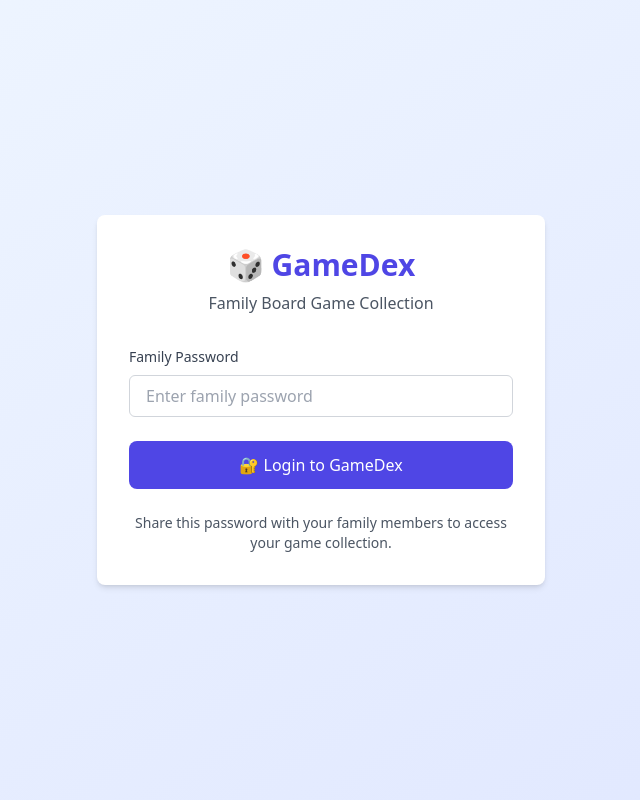
After one commit to chrisvaughn/gamedex, a FastAPI app: template app/templates/login.html in a window 1280 px wide. The commit adds this page. Shown: the whole page, without its empty margins (319-959 px from the left). Run offline with FastAPI, Linux system fonts and the light colour scheme; the template is opened without the code that fills it, so the values that code supplies are empty; parts of the project's set-up code (start-up, migrations or seed data) failed here and were passed over; some libraries are stand-ins or nearby versions.

Commit message:
add password

```diff
--- a/app/main.py
+++ b/app/main.py
@@ -8,6 +8,7 @@ from fastapi.templating import Jinja2Templates
 from sqlalchemy.orm import Session
 
 from .ai_utils import get_game_metadata
+from .auth import check_family_password, create_session_token, require_auth
 from .database import engine, get_db
 from .models import Base, FamilyMember, Game, GameRating
 
@@ -20,11 +21,52 @@ app.mount("/static", StaticFiles(directory="app/static"), name="static")
 templates = Jinja2Templates(directory="app/templates")
 
 
+@app.get("/login")
+async def login_page(request: Request):
+    """Login page"""
+    return templates.TemplateResponse(request, "login.html", {})
+
+
+@app.post("/login")
+async def login(
+    request: Request,
+    password: str = Form(...),
+):
+    """Handle login"""
+    if check_family_password(password):
+        session_token = create_session_token()
+        response = RedirectResponse(url="/", status_code=303)
+        response.set_cookie(
+            key="session",
+            value=session_token,
+            httponly=True,
+            secure=False,  # Set to True in production with HTTPS
+            samesite="lax",
+            max_age=86400,  # 24 hours
+        )
+        return response
+    else:
+        return templates.TemplateResponse(
+            request, "login.html", {"error": "Invalid password"}
+        )
+
+
+@app.get("/logout")
+async def logout():
+    """Handle logout"""
+    response = RedirectResponse(url="/login", status_code=303)
+    response.delete_cookie("session")
+    return response
+
+
 @app.get("/")
 async def index(
     request: Request, msg: Optional[str] = None, db: Session = Depends(get_db)
 ):
     """Home page with list of games"""
+    # Require authentication
+    require_auth(request)
+
     games = db.query(Game).all()
 
     # Get family members and their ratings for all games
@@ -51,6 +93,9 @@ async def index(
 @app.get("/settings")
 async def settings_page(request: Request, db: Session = Depends(get_db)):
     """Settings page for managing family members"""
+    # Require authentication
+    require_auth(request)
+
     family_members = db.query(FamilyMember).order_by(FamilyMember.name).all()
     return templates.TemplateResponse(
         request, "settings.html", {"family_members": family_members}
@@ -58,8 +103,13 @@ async def settings_page(request: Request, db: Session = Depends(get_db)):
 
 
 @app.post("/settings/family-members")
-async def add_family_member(name: str = Form(...), db: Session = Depends(get_db)):
+async def add_family_member(
+    request: Request, name: str = Form(...), db: Session = Depends(get_db)
+):
     """Add a new family member"""
+    # Require authentication
+    require_auth(request)
+
     # Check if name already exists
     existing = db.query(FamilyMember).filter(FamilyMember.name == name).first()
     if existing:
@@ -77,9 +127,12 @@ async def add_family_member(name: str = Form(...), db: Session = Depends(get_db)
 
 @app.delete("/settings/family-members/{member_id}")
 async def delete_family_member(
-    member_id: int = Path(..., gt=0), db: Session = Depends(get_db)
+    request: Request, member_id: int = Path(..., gt=0), db: Session = Depends(get_db)
 ):
     """Delete a family member and all their ratings"""
+    # Require authentication
+    require_auth(request)
+
     family_member = db.query(FamilyMember).filter(FamilyMember.id == member_id).first()
     if not family_member:
         raise HTTPException(status_code=404, detail="Family member not found")
@@ -102,6 +155,9 @@ async def list_games(
     db: Session = Depends(get_db),
 ):
     """List all games with optional filtering and sorting"""
+    # Require authentication
+    require_auth(request)
+
     query = db.query(Game)
 
     # Apply filters
@@ -148,6 +204,9 @@ async def list_games(
 @app.get("/games/new")
 async def new_game_form(request: Request, db: Session = Depends(get_db)):
     """Form to add a new game"""
+    # Require authentication
+    require_auth(request)
+
     family_members = db.query(FamilyMember).order_by(FamilyMember.name).all()
     return templates.TemplateResponse(
         request, "new_game.html", {"family_members": family_members}
@@ -166,6 +225,9 @@ async def create_game(
     db: Session = Depends(get_db),
 ):
     """Create a new game"""
+    # Require authentication
+    require_auth(request)
+
     game = Game(
         title=title,
         player_count=player_count or "",
@@ -200,8 +262,13 @@ async def create_game(
 
 
 @app.post("/games/autofill")
-async def autofill_game_by_title(title: str = Form(...), db: Session = Depends(get_db)):
+async def autofill_game_by_title(
+    request: Request, title: str = Form(...), db: Session = Depends(get_db)
+):
     """Create a game with just title and use AI to autofill metadata"""
+    # Require authentication
+    require_auth(request)
+
     # Create game with just title
     game = Game(title=title)
     db.add(game)
@@ -229,6 +296,9 @@ async def get_game(
     db: Session = Depends(get_db),
 ):
     """Get a specific game"""
+    # Require authentication
+    require_auth(request)
+
     game = db.query(Game).filter(Game.id == game_id).first()
     if not game:
         raise HTTPException(status_code=404, detail="Game not found")
@@ -258,6 +328,9 @@ async def edit_game_form(
     db: Session = Depends(get_db),
 ):
     """Form to edit an existing game"""
+    # Require authentication
+    require_auth(request)
+
     game = db.query(Game).filter(Game.id == game_id).first()
     if not game:
         raise HTTPException(status_code=404, detail="Game not found")
@@ -279,19 +352,6 @@ async def edit_game_form(
     )
 
 
-@app.get("/games/{game_id}/edit")
-async def edit_game_form(
-    request: Request,
-    game_id: int = Path(..., gt=0),
-    db: Session = Depends(get_db),
-):
-    """Form to edit an existing game"""
-    game = db.query(Game).filter(Game.id == game_id).first()
-    if not game:
-        raise HTTPException(status_code=404, detail="Game not found")
-    return templates.TemplateResponse(request, "edit_game.html", {"game": game})
-
-
 @app.post("/games/{game_id}")
 async def update_game(
     request: Request,
@@ -305,6 +365,9 @@ async def update_game(
     db: Session = Depends(get_db),
 ):
     """Update a game"""
+    # Require authentication
+    require_auth(request)
+
     game = db.query(Game).filter(Game.id == game_id).first()
     if not game:
         raise HTTPException(status_code=404, detail="Game not found")
@@ -338,27 +401,36 @@ async def update_game(
                 pass  # Skip invalid ratings
 
     db.commit()
-    db.refresh(game)
     return RedirectResponse(
         url=f"/games/{game_id}?msg=Game+updated+successfully", status_code=303
     )
 
 
 @app.delete("/games/{game_id}")
-async def delete_game(game_id: int = Path(..., gt=0), db: Session = Depends(get_db)):
+async def delete_game(
+    request: Request, game_id: int = Path(..., gt=0), db: Session = Depends(get_db)
+):
     """Delete a game"""
+    # Require authentication
+    require_auth(request)
+
     game = db.query(Game).filter(Game.id == game_id).first()
     if not game:
         raise HTTPException(status_code=404, detail="Game not found")
 
     db.delete(game)
     db.commit()
-    return RedirectResponse(url="/games?msg=Game+deleted+successfully", status_code=303)
+    return RedirectResponse(url="/?msg=Game+deleted+successfully", status_code=303)
 
 
 @app.post("/games/{game_id}/autofill")
-async def autofill_game(game_id: int = Path(..., gt=0), db: Session = Depends(get_db)):
-    """Use AI to autofill game metadata"""
+async def autofill_game(
+    request: Request, game_id: int = Path(..., gt=0), db: Session = Depends(get_db)
+):
+    """Autofill game metadata using AI"""
+    # Require authentication
+    require_auth(request)
+
     game = db.query(Game).filter(Game.id == game_id).first()
     if not game:
         raise HTTPException(status_code=404, detail="Game not found")
@@ -373,12 +445,17 @@ async def autofill_game(game_id: int = Path(..., gt=0), db: Session = Depends(ge
 
     db.commit()
     db.refresh(game)
-    return RedirectResponse(url=f"/games/{game_id}", status_code=303)
+    return RedirectResponse(
+        url=f"/games/{game_id}?msg=Game+metadata+updated+with+AI", status_code=303
+    )
 
 
 @app.get("/recommend")
 async def recommend_games(request: Request, db: Session = Depends(get_db)):
-    """Game recommendation page"""
+    """Recommendation page"""
+    # Require authentication
+    require_auth(request)
+
     return templates.TemplateResponse(request, "recommend.html", {})
 
 
@@ -386,11 +463,14 @@ async def recommend_games(request: Request, db: Session = Depends(get_db)):
 async def get_recommendations(
     request: Request, query: str = Form(...), db: Session = Depends(get_db)
 ):
-    """Get AI-powered game recommendations"""
-    # This would integrate with AI for recommendations
-    games = db.query(Game).all()
-    return templates.TemplateResponse(
-        request, "recommendations.html", {"query": query, "games": games}
+    """Get AI recommendations"""
+    # Require authentication
+    require_auth(request)
+
+    # This would integrate with your AI recommendation system
+    # For now, just redirect back with a placeholder message
+    return RedirectResponse(
+        url="/recommend?msg=Recommendation+feature+coming+soon", status_code=303
     )
 
 
--- a/app/templates/index.html
+++ b/app/templates/index.html
@@ -39,6 +39,8 @@
                         class="text-gray-700 hover:text-indigo-600 px-3 py-2 rounded-md text-sm font-medium">Recommendations</a>
                     <a href="/settings"
                         class="text-gray-700 hover:text-indigo-600 px-3 py-2 rounded-md text-sm font-medium">Settings</a>
+                    <a href="/logout"
+                        class="text-red-600 hover:text-red-800 px-3 py-2 rounded-md text-sm font-medium">🚪 Logout</a>
                 </div>
             </div>
         </div>
--- /dev/null
+++ b/app/templates/login.html
@@ -0,0 +1,48 @@
+<!DOCTYPE html>
+<html lang="en">
+
+<head>
+    <meta charset="UTF-8">
+    <meta name="viewport" content="width=device-width, initial-scale=1.0">
+    <title>Login - GameDex</title>
+    <script src="https://cdn.tailwindcss.com"></script>
+</head>
+
+<body class="bg-gradient-to-br from-blue-50 to-indigo-100 min-h-screen flex items-center justify-center">
+    <div class="max-w-md w-full mx-auto">
+        <div class="bg-white rounded-lg shadow-md p-8">
+            <div class="text-center mb-8">
+                <h1 class="text-3xl font-bold text-indigo-600 mb-2">🎲 GameDex</h1>
+                <p class="text-gray-600">Family Board Game Collection</p>
+            </div>
+
+            {% if error %}
+            <div class="mb-6 p-4 bg-red-100 border border-red-300 text-red-800 rounded-lg">
+                {{ error }}
+            </div>
+            {% endif %}
+
+            <form method="POST" action="/login" class="space-y-6">
+                <div>
+                    <label for="password" class="block text-sm font-medium text-gray-700 mb-2">
+                        Family Password
+                    </label>
+                    <input type="password" id="password" name="password" required
+                        class="w-full px-4 py-2 border border-gray-300 rounded-md focus:ring-2 focus:ring-indigo-500 focus:border-indigo-500"
+                        placeholder="Enter family password">
+                </div>
+
+                <button type="submit"
+                    class="w-full bg-indigo-600 hover:bg-indigo-700 text-white py-3 px-6 rounded-lg font-medium transition-colors">
+                    🔐 Login to GameDex
+                </button>
+            </form>
+
+            <div class="mt-6 text-center text-sm text-gray-600">
+                <p>Share this password with your family members to access your game collection.</p>
+            </div>
+        </div>
+    </div>
+</body>
+
+</html>
--- a/pyproject.toml
+++ b/pyproject.toml
@@ -16,6 +16,8 @@ python-multipart = "^0.0.20"
 openai = "^1.90.0"
 sentry-sdk = {extras = ["fastapi"], version = "^2.30.0"}
 psycopg2-binary = "^2.9.10"
+itsdangerous = "^2.1.2"
+passlib = {extras = ["bcrypt"], version = "^1.7.4"}
 alembic = "^1.13.0"
 
 [tool.poetry.group.dev.dependencies]
```
Also changed, not shown: app/auth.py (added, +75 -0 lines), README.md, 1 other file.
